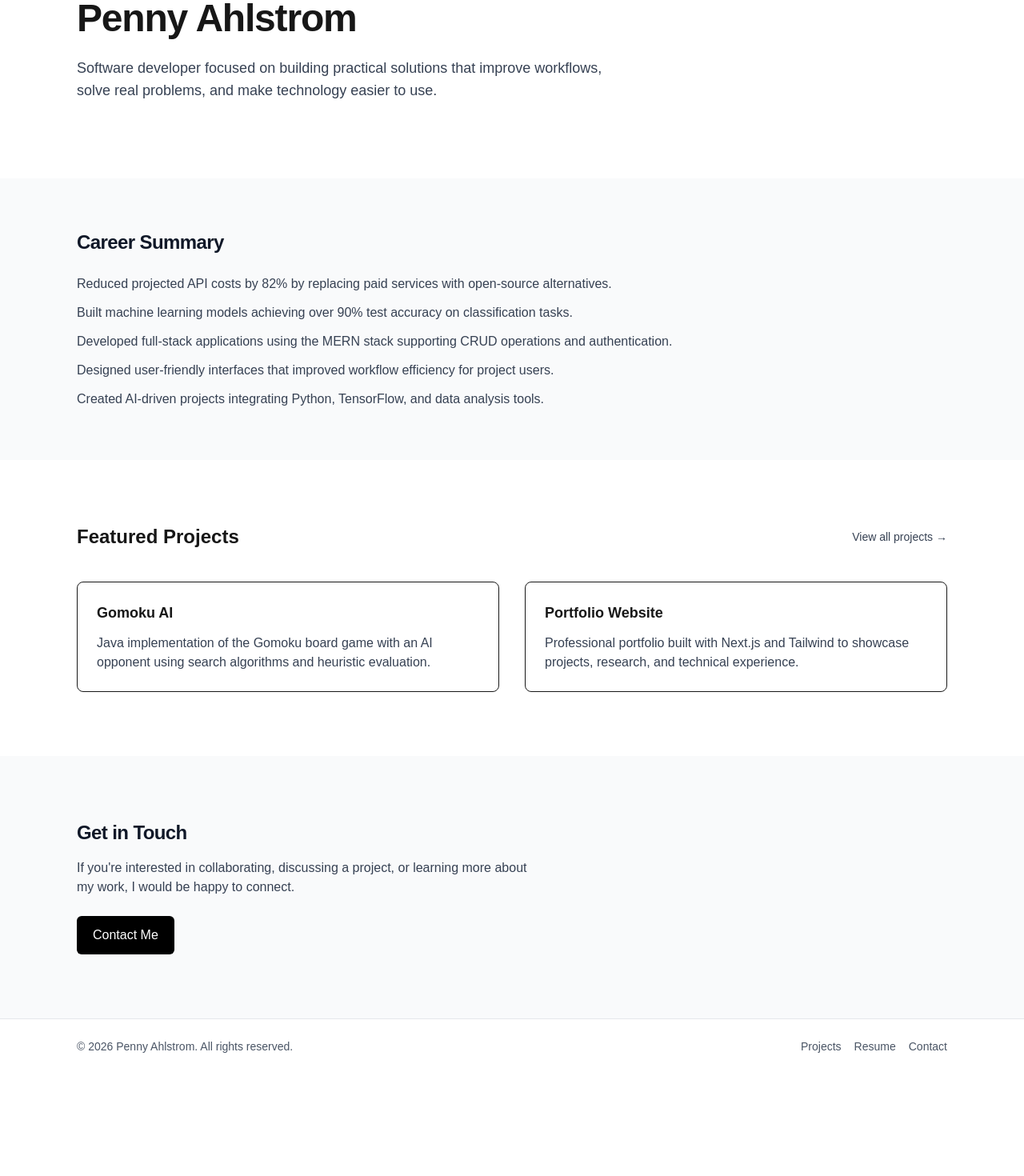
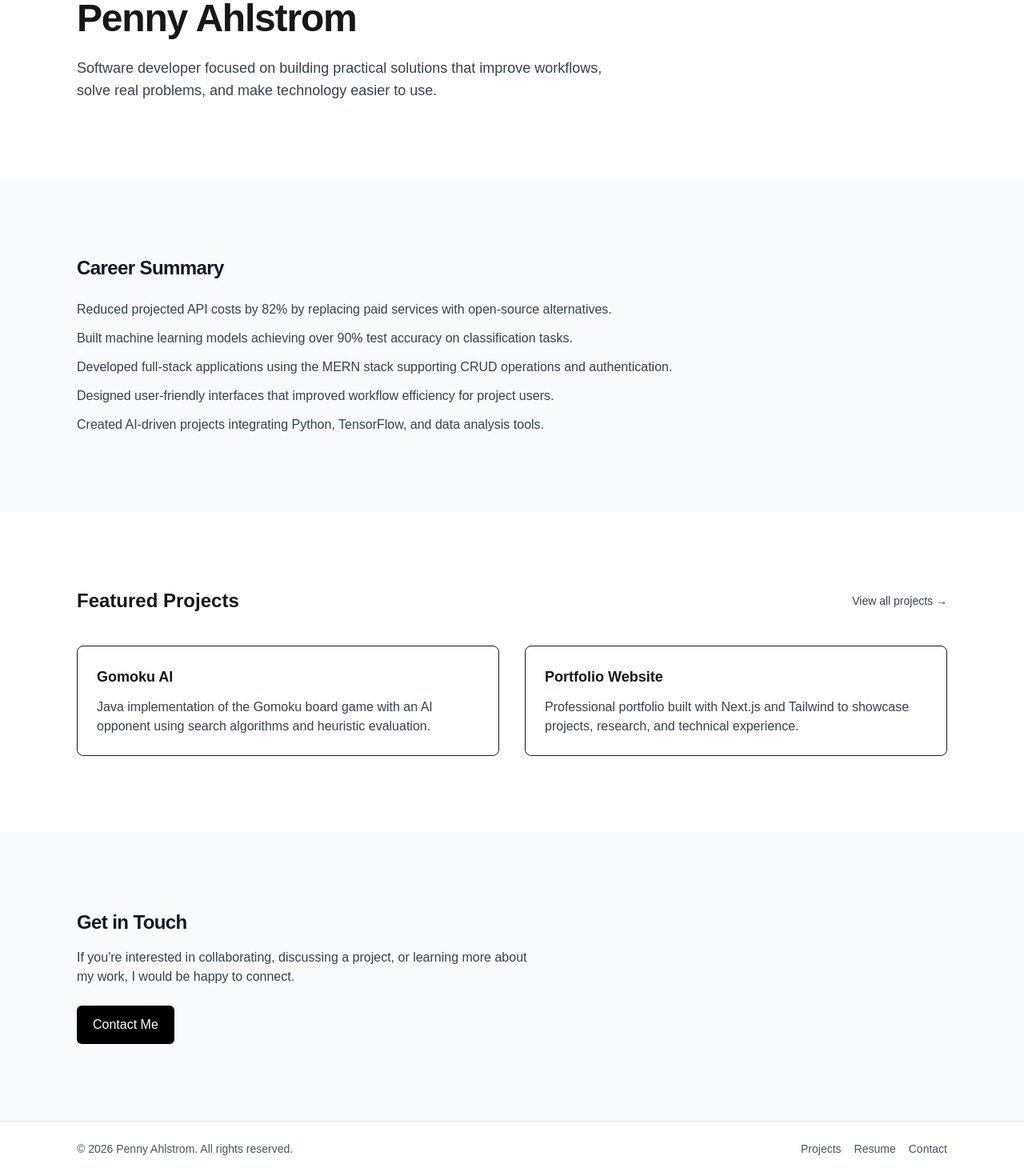
Before and after one commit to PennyAhlstrom/my-portfolio, a Next.js app: page / in a window 1280 px wide. Shown: the part 162-1632 px from the top of the page at 80% size. Before the commit the page ends 1504 px from the top, so only its background shows below. Built offline with nearby package versions, Linux system fonts and the light colour scheme.

Commit message:
imported section wrapper in home components

```diff
--- a/components/home/Banner.tsx
+++ b/components/home/Banner.tsx
@@ -1,8 +1,9 @@
+import Section from "@/components/ui/SectionWrapper"
 import Container from "@/components/layout/Container";
 
 export default function Banner() {
   return (
-    <section className="py-24">
+    <Section className="py-24">
       <Container>
         <h1 className="text-4xl font-bold tracking-tight sm:text-5xl">
           Penny Ahlstrom
@@ -13,6 +14,6 @@ export default function Banner() {
           workflows, solve real problems, and make technology easier to use.
         </p>
       </Container>
-    </section>
+    </Section>
   );
 }
--- a/components/home/CareerSummary.tsx
+++ b/components/home/CareerSummary.tsx
@@ -1,9 +1,10 @@
+import Section from "@/components/ui/SectionWrapper"
 import Container from "@/components/layout/Container";
 import SectionHeader from "@/components/ui/SectionHeader";
 
 export default function CareerSummary() {
   return (
-    <section className="py-16 bg-gray-50">
+    <Section className="py-16 bg-gray-50">
       <Container>
         <SectionHeader>Career Summary</SectionHeader>
         {/* <h2 className="text-2xl font-semibold">Career Summary</h2> */}
@@ -35,6 +36,6 @@ export default function CareerSummary() {
           </li>
         </ul>
       </Container>
-    </section>
+    </Section>
   );
 }
--- a/components/home/ContactSection.tsx
+++ b/components/home/ContactSection.tsx
@@ -1,10 +1,11 @@
+import Section from "@/components/ui/SectionWrapper"
 import Container from "@/components/layout/Container";
 import SectionHeader from "@/components/ui/SectionHeader";
 import Link from "next/link";
 
 export default function ContactSection() {
   return (
-    <section className="py-20 bg-gray-50">
+    <Section className="py-20 bg-gray-50">
       <Container>
         <SectionHeader>Get in Touch</SectionHeader>
         {/* <h2 className="text-2xl font-semibold">Get in Touch</h2> */}
@@ -23,6 +24,6 @@ export default function ContactSection() {
           </Link>
         </div>
       </Container>
-    </section>
+    </Section>
   );
 }
--- a/components/home/FeaturedProjects.tsx
+++ b/components/home/FeaturedProjects.tsx
@@ -1,10 +1,11 @@
+import Section from "@/components/ui/SectionWrapper"
 import Container from "@/components/layout/Container";
 import SectionHeader from "@/components/ui/SectionHeader";
 import Link from "next/link";
 
 export default function FeaturedProjects() {
   return (
-    <section className="py-20">
+    <Section className="py-20">
       <Container>
         <div className="flex items-center justify-between">
           <h2 className="text-2xl font-semibold">Featured Projects</h2>
@@ -40,6 +41,6 @@ export default function FeaturedProjects() {
           </div>
         </div>
       </Container>
-    </section>
+    </Section>
   );
 }
```
